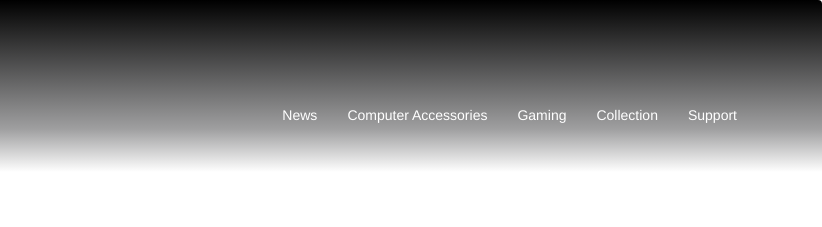
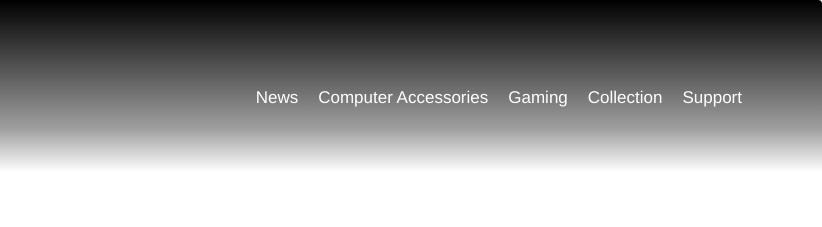
Before and after one commit to leoliu1313/real01, a plain HTML site: page index.html in a window 1280 px wide. Shown: the top 227 px of the page, 458-1280 px from the left. Drawn offline with nearby package versions, Linux system fonts and the light colour scheme.

Commit message:
Update pc.css

```diff
--- a/pc.css
+++ b/pc.css
@@ -27,7 +27,7 @@ set up footer style
 
 .footer #footer-row2 .width-buffer-br {
     display: inline-block;
-    width: 2%;
+    width: 0.5%;
 }
 
 .footer br {
@@ -71,12 +71,6 @@ set up header
     max-width: none;
 }
 
-.navbar-nav li a {
-    line-height: 200px; /* 200px header */
-    height: 200px; /* 200px header */
-    padding-top: 0;
-}
-
 .navbar-collapse {
     background-color: transparent;
     padding-bottom: 50px;
@@ -92,7 +86,14 @@ set up header
 /* toggle down menu color */
 
 .navbar-default .navbar-nav > li > a {
+    padding: 0;
+    margin-left: 10px;
+    margin-right: 10px;
+    line-height: 165px; /* 200px header */
+    height: 200px; /* 200px header */
+    padding-top: 0;
     color: #FFFFFF;
+    font-size: 17px;
 }
 
 .navbar-default .navbar-nav > li > a:hover,
```
